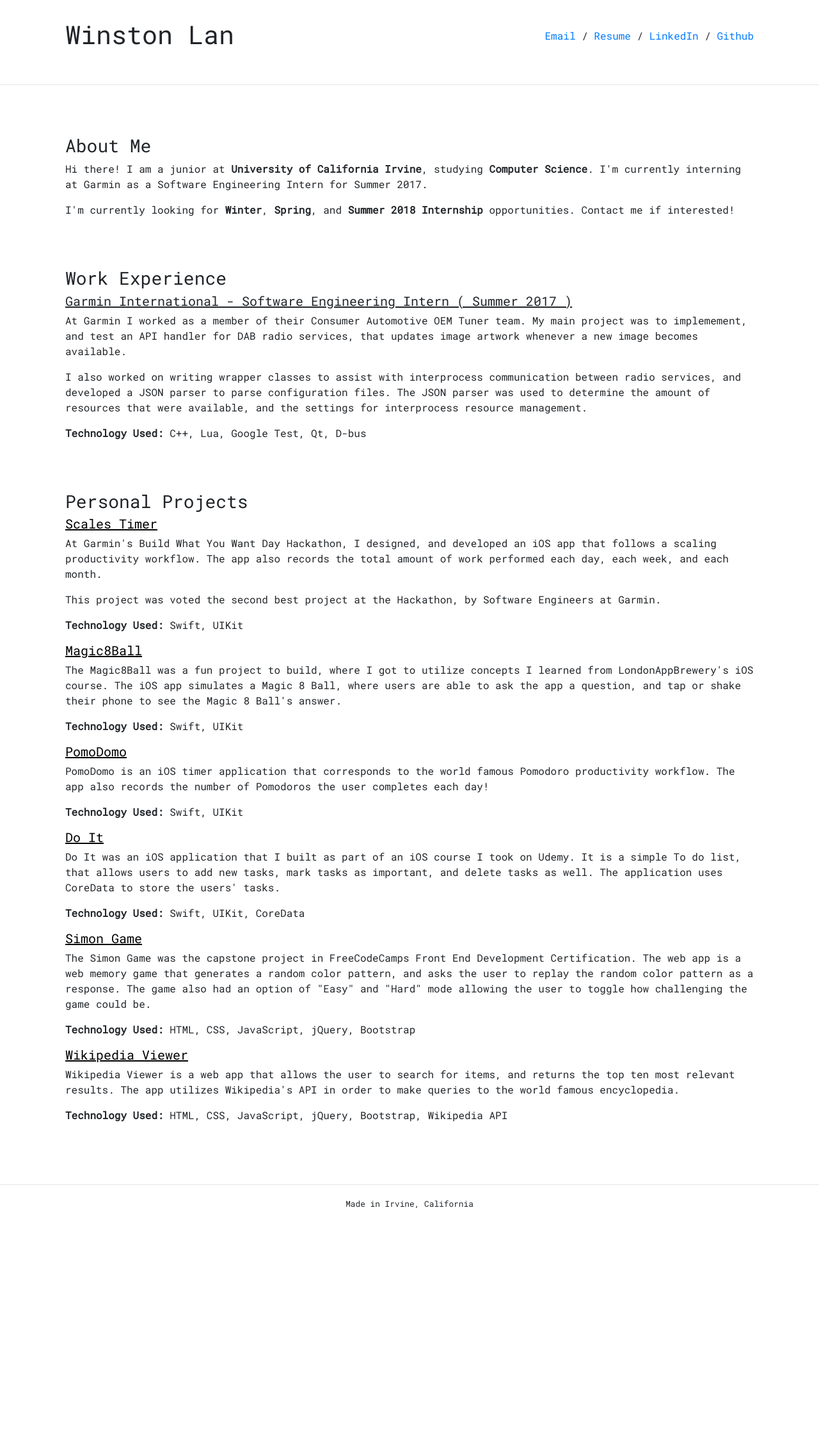
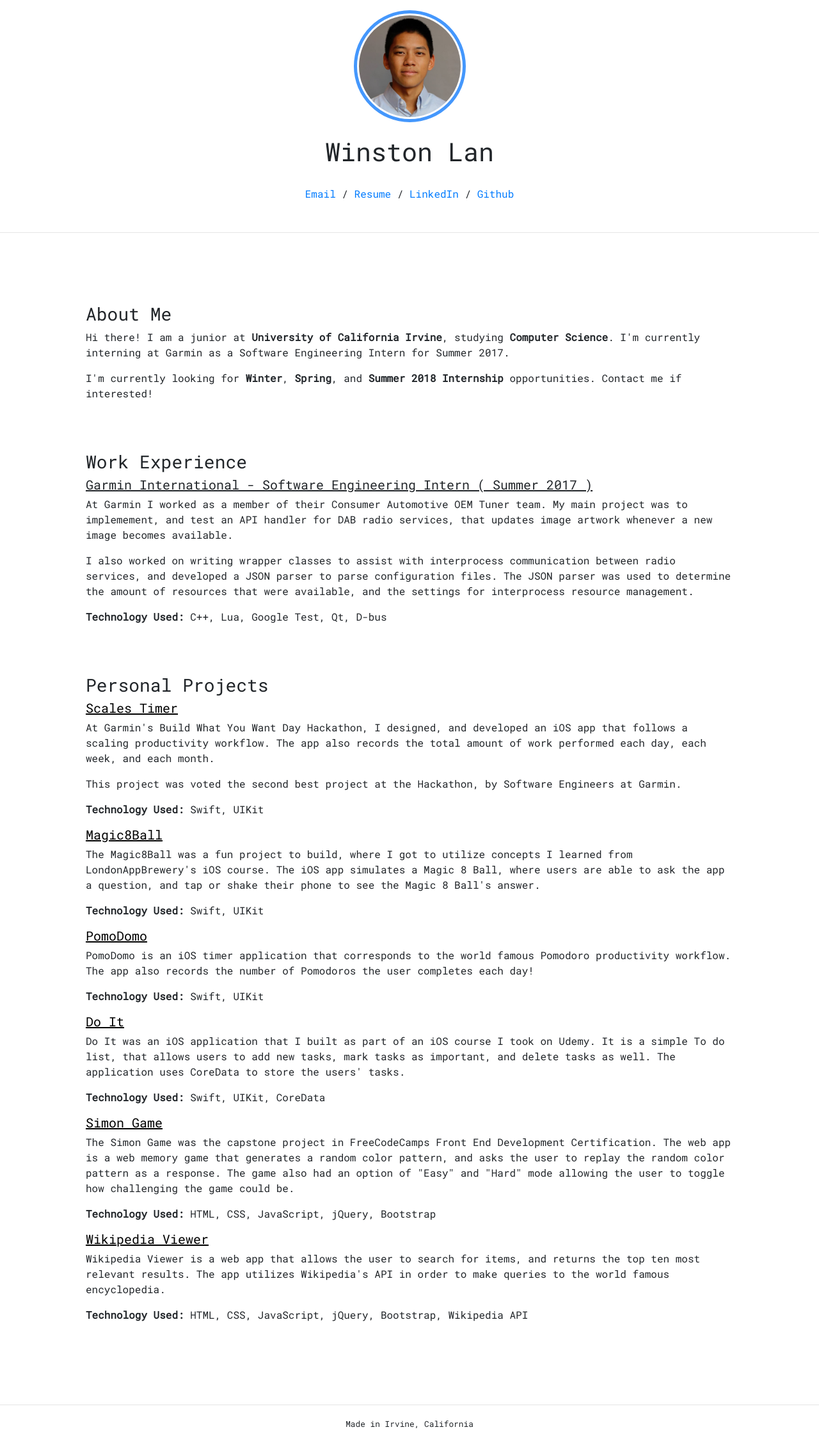
Before and after one commit to winstonlan/portfolio-18, a PHP site: page / in a window 1280 px wide. Shown: the whole page at 64% size. Before the commit the page ends 1888 px from the top, so only its background shows below. Run offline with PHP 8.4, Linux system fonts and the light colour scheme; some libraries are stand-ins or nearby versions.

Commit message:
Make Style Changes
Changed the padding, added a headshot, adjusted the header.

```diff
--- a/index.html
+++ b/index.html
@@ -20,17 +20,13 @@
     <div id="header" class="container">
 
       <!-- Website Header -->
-      <div class="row align-items-end">
-        <div class="col-sm-12 col-lg-6">
-          <h1 class="text-left display-5">Winston Lan</h1>
-        </div>
-        <div class="col-sm-12 col-lg-6">
-          <p class="text-right">
-            <!-- Link resume to github until surge whitelists your domain-->
-            <a href="mailto:winston.chunhua.lan@gmail.com">Email</a> / <a target="_blank" href="https://github.com/winstonlan/portfolio-18/blob/master/resume.pdf">Resume</a> /
+      <div class="text-center">
+        <img class="img-fluid rounded-circle" src="img/headshot.jpg">
+        <h1 id="name">Winston Lan</h1>
+        <p>
+          <a href="mailto:winston.chunhua.lan@gmail.com">Email</a> / <a target="_blank" href="https://github.com/winstonlan/portfolio-18/blob/master/resume.pdf">Resume</a> /
             <a href="https://www.linkedin.com/in/winstonlan/">LinkedIn</a> / <a href="https://www.github.com/winstonlan">Github</a>
-          </p>
-        </div>
+        </p>
       </div>
     </div>
 
--- a/style.css
+++ b/style.css
@@ -2,13 +2,23 @@
 body {
 	font-family: 'Roboto Mono', monospace;
 }
+img	{
+	border: 5px solid #4497fc;
+  	padding: 3px;
+	width: 175px;
+
+}
 
 /* IDs */
 #content {
-	padding: 32px;
+	padding: 64px;
 }
 #header {
-	padding: 32px;
+	padding: 16px;
+}
+#name {
+	color: ;
+	padding: 24px;
 }
 
 /* Classes */
```
Also changed, not shown: img/headshot.jpg (added), img/profile.jpg (deleted).
